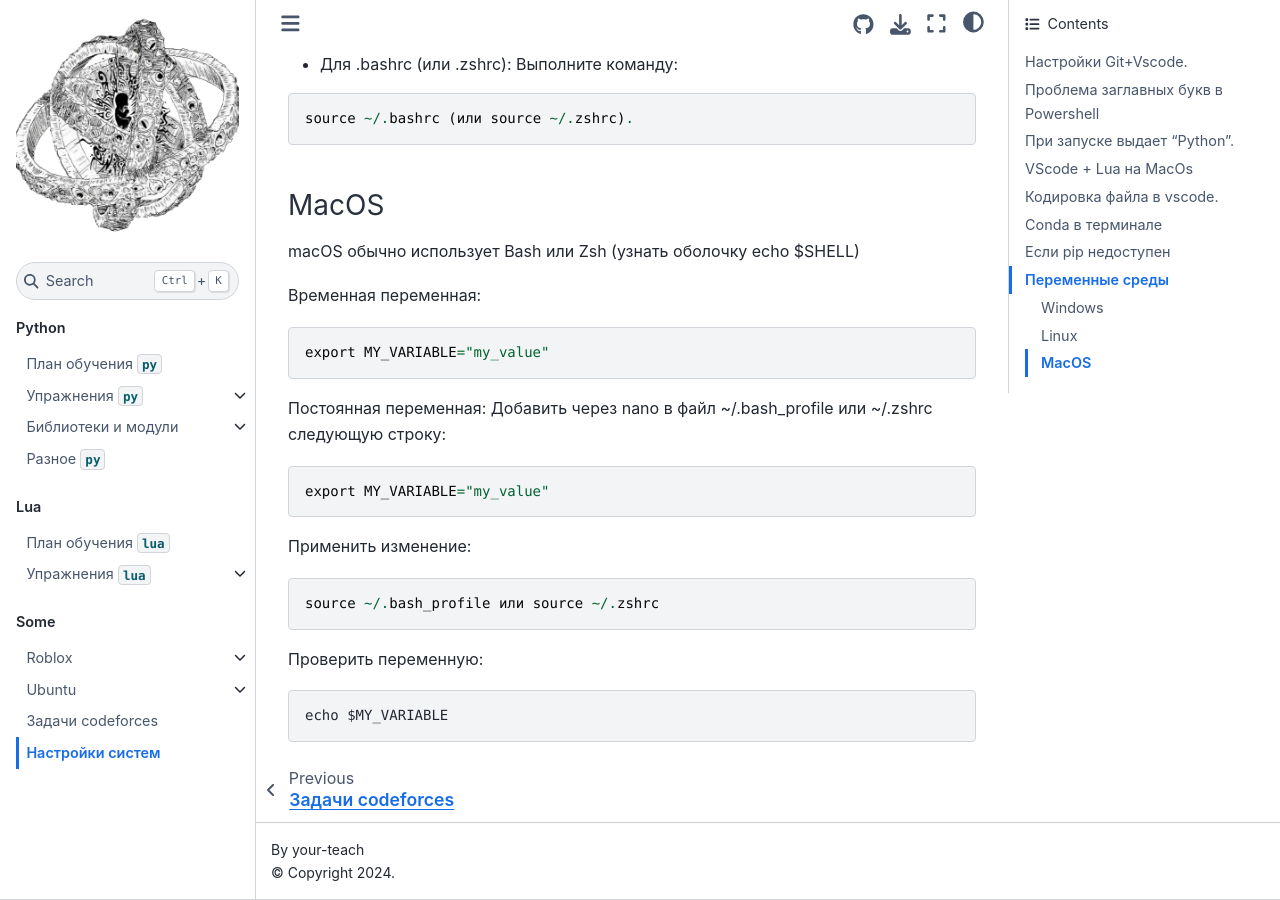
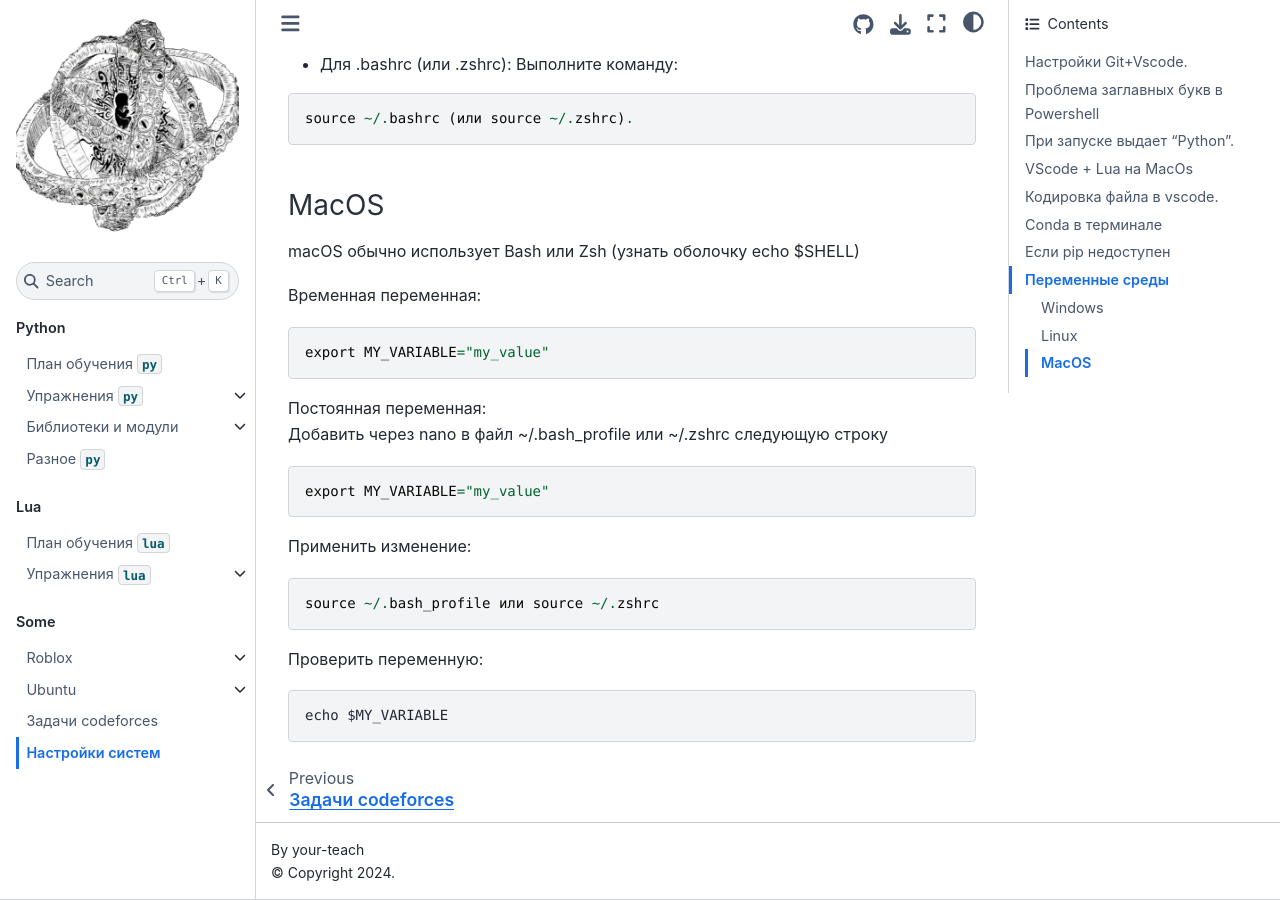
Before and after one commit to your-teach/faithpages, a Jupyter Book: the page built from Some/settings-system.md, in a window 1280 px wide and 900 px high, scrolled down 5055 px. Built offline with Jupyter Book 1.0.4 settings and Sphinx 7.4.7 and the Sphinx Book theme 1.1.4, drawn with Linux system fonts in a browser that asks for light colours; pages that are not in the unit, such as notebooks, are missing from menus.

````diff
--- a/Some/settings-system.md
+++ b/Some/settings-system.md
@@ -134,17 +134,14 @@ print(os.getenv("my_login"))
 print(os.getenv("MYLOGIN"))
 ```
 ### Linux
-
 Создание временной переменной через терминал:
 ```
 export TEST_VAR="Hello World!"
 ```
-
 Применить изменение:
 ```
 source ~/.bash_profile или source ~/.zshrc
 ```
-
 Проверка
 ```
 echo $TEST_VAR
@@ -183,7 +180,7 @@ export MY_VARIABLE="my_value"
 
 Постоянная переменная:
 Добавить через nano в файл ~/.bash_profile или ~/.zshrc
-следующую строку:
+следующую строку
 ```
 export MY_VARIABLE="my_value"
 ```
````
